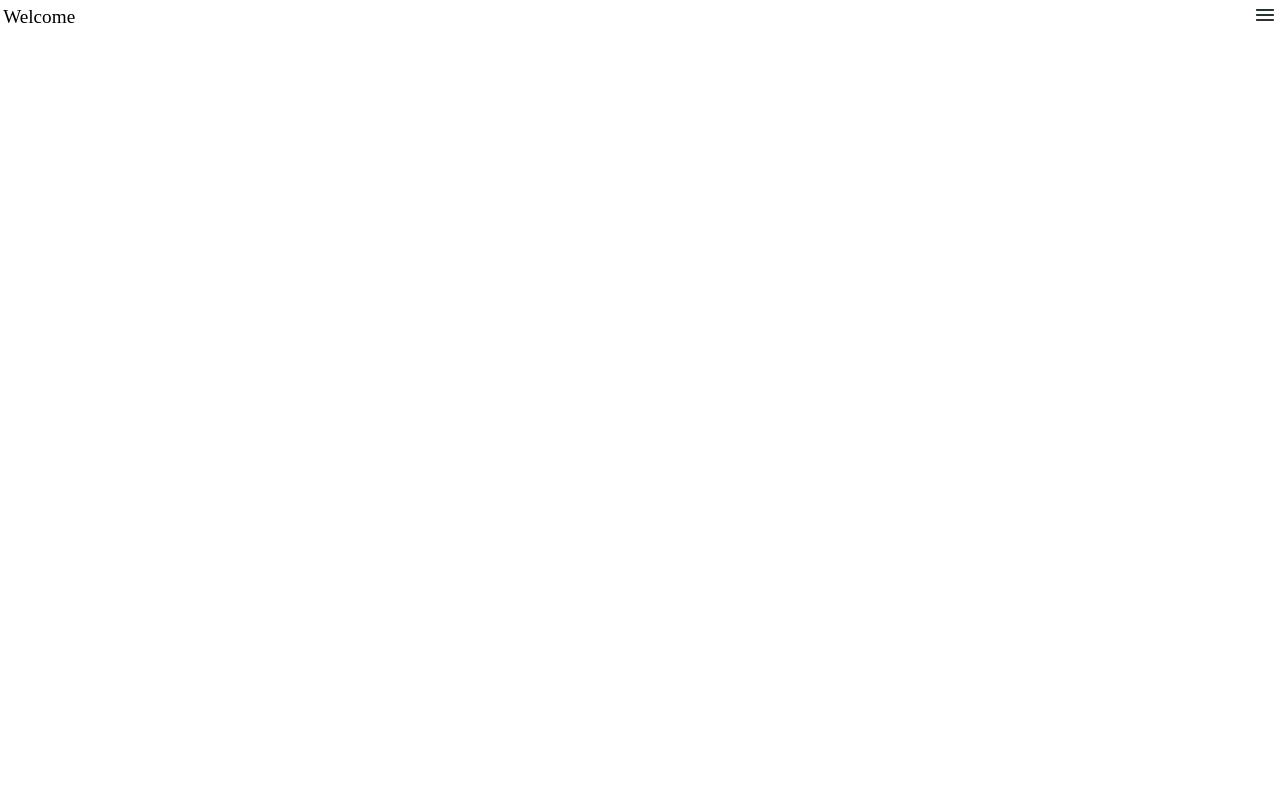
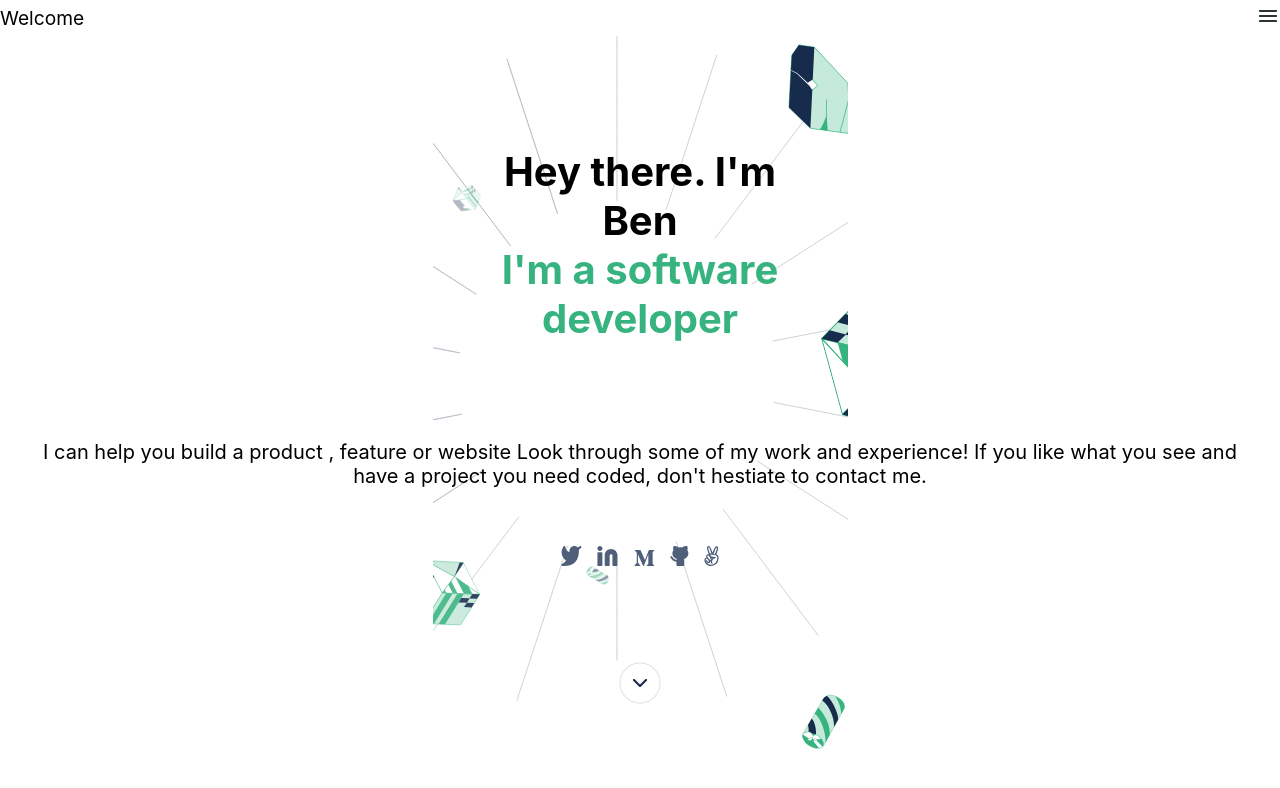
Before and after one commit to King-Benx/my-portfolio, a website: page index.html in a window 1280 px wide. Drawn offline with Linux system fonts and the light colour scheme.

Commit message:
provide content

```diff
--- a/index.html
+++ b/index.html
@@ -4,23 +4,47 @@
     <meta charset="UTF-8">
     <meta http-equiv="X-UA-Compatible" content="IE=edge">
     <meta name="viewport" content="width=device-width, initial-scale=1.0">
-    <title>Benard Asiimwe</title>
+    <title>Ben</title>
     <link rel="stylesheet" href="styles/styles.css">
 </head>
 <body>
-    <main>
-        <!-- navbar section -->
+    <div class="container">
         <nav>
             <div><span>Welcome</span></div>
             <button class="humberger">
-                <img src="images/humbager.png" />
+                <img src="images/humbager.png" alt="humbagar"/>
             </button>
         </nav>
-        <!--header section -->
-        <!-- recent section -->
-        <!-- about section  -->
-        <!-- contact section -->
-        <!-- footer section -->
-    </main>
+        <header id="headline">
+            <div id="intro">
+                <h1>Hey there. I&apos;m <br />Ben <br/><span>I'm a software <br />developer</span></h1>
+            </div>
+            <div id="secondary">
+                <p>I can help you build a product , feature or website Look through some of my work and experience! If you like what you
+                see and have a project you need coded,
+                don&apos;t hestiate to contact me.</p>
+                <div class="social">
+                    <a href="" target="_blank">
+                        <img src="images/twitter.svg" alt="twitter">
+                    </a>
+                    <a href="" target="_blank">
+                        <img src="images/Linkedin icon.svg" alt="linkedin">
+                    </a>
+                    <a href="" target="_blank">
+                        <img src="images/medium.svg" alt="medium">
+                    </a>
+                    <a href="" target="_blank">
+                        <img src="images/github.svg" alt="github">
+                    </a>
+                    <a href="" target="_blank">
+                        <img src="images/angellist.svg" alt="angellist">
+                    </a>
+                </div>
+            </div>
+            <button>
+                <img src="images/Disabled.png" alt="disabled"/>
+            </button>
+        </header>
+    </div>
 </body>
 </html>
--- a/styles/styles.css
+++ b/styles/styles.css
@@ -19,6 +19,7 @@
 body{
     width:100vw;
     height:100vh;
+    font-family: 'Inter';
 }
 
 nav {
@@ -27,14 +28,52 @@ nav {
     flex-direction: row;
     justify-content: space-between;
     align-items:center;
-    padding: 0.2rem;
+    padding-block: 4px;
 }
 
 nav > div > span{
     font-size: 1.2rem;
 }
 
-nav > button{
+nav > button,header#headline>button{
     border:none;
     background: transparent;
+    cursor: pointer;
 }
+
+#headline{
+    width:100vw;
+    height:90vh;
+    text-align:center;
+    display:flex;
+    flex-direction:column;
+    justify-content:space-between;
+    background-image:url(../images/header.svg);
+    background-repeat: no-repeat;
+    background-size: contain;
+    background-position: center;
+    padding-inline: 24px;
+    padding-block: 3rem;
+}
+
+#intro h1{
+    margin-block: 64px;
+    font-size: 40px;
+}
+
+#secondary{
+    font-size: 20px;
+}
+
+#intro >h1> span{
+    color:var(--clr-success);
+}
+
+.social{
+  margin-block:58px;
+}
+
+.social > a{
+    text-decoration:none;
+    padding-inline: 0.3rem;
+}
```
Also changed, not shown: images/Disabled.png (added), images/Linkedin icon.svg (added), images/angellist.svg (added), images/github.svg (added), images/header.svg (added), images/medium.svg (added), images/twitter.svg (added).
